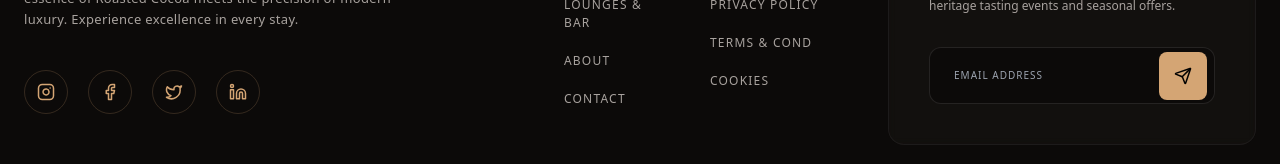
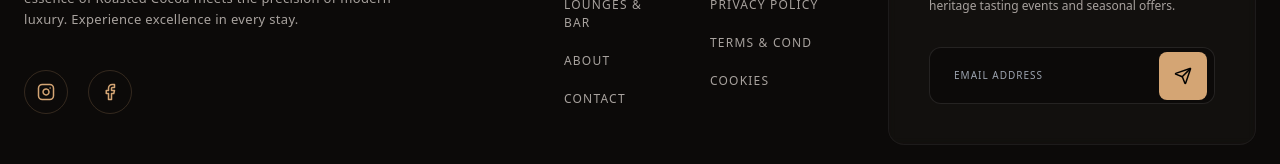
Before and after one commit to dulitha-m/GrandTerraceHotel, a React (Vite) app: page / in a window 1280 px wide. Shown: the part 1355-1519 px from the top of the page. Built offline with nearby package versions, Linux system fonts and the light colour scheme.

Commit message:
social meadia

```diff
--- a/src/components/Footer.jsx
+++ b/src/components/Footer.jsx
@@ -31,8 +31,6 @@ const Footer = () => {
               {[
                 { Icon: Instagram, link: "https://www.instagram.com/grand__terrace?igsh=ZWQ5ejB2anZxZXdu" },
                 { Icon: Facebook, link: "#" },
-                { Icon: Twitter, link: "#" },
-                { Icon: Linkedin, link: "#" }
               ].map((social, index) => (
                 <a
                   key={index}
```
